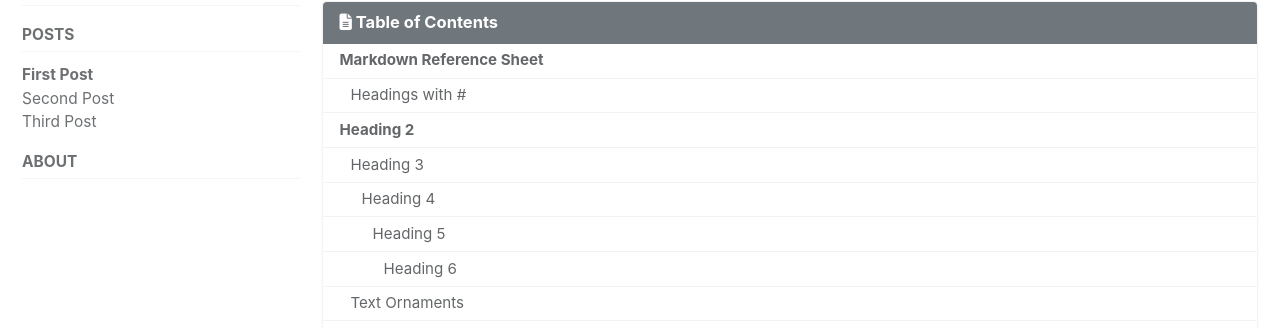
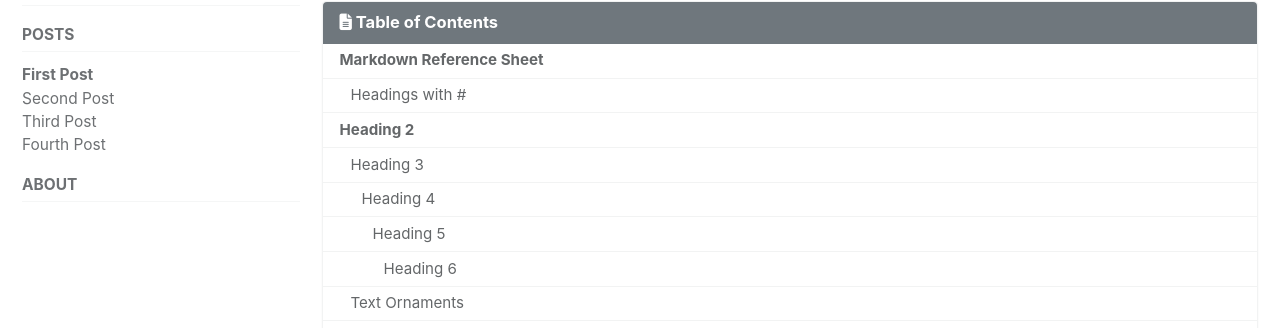
Before and after one commit to mathvault/mathvault.github.io, a Jekyll site: the page built from _posts/2020-06-22-first-post.md, in a window 1280 px wide. Shown: the part 209-537 px from the top of the page. Built offline with Jekyll 4.4.1, drawn with Linux system fonts in a browser that asks for light colours; cached includes are drawn as plain includes; nearby versions of some CDN libraries; comment, search, counter and statistics services are not loaded.

Commit message:
Update navigation.yml

```diff
--- a/_data/navigation.yml
+++ b/_data/navigation.yml
@@ -11,6 +11,8 @@ main:
        url: /second-post/
      - title: "Third Post"
        url: /third-post/
+     - title: "Fourth Post"
+       url: /fourth-post/
 
   - title: "About"
     url: /about/
```
